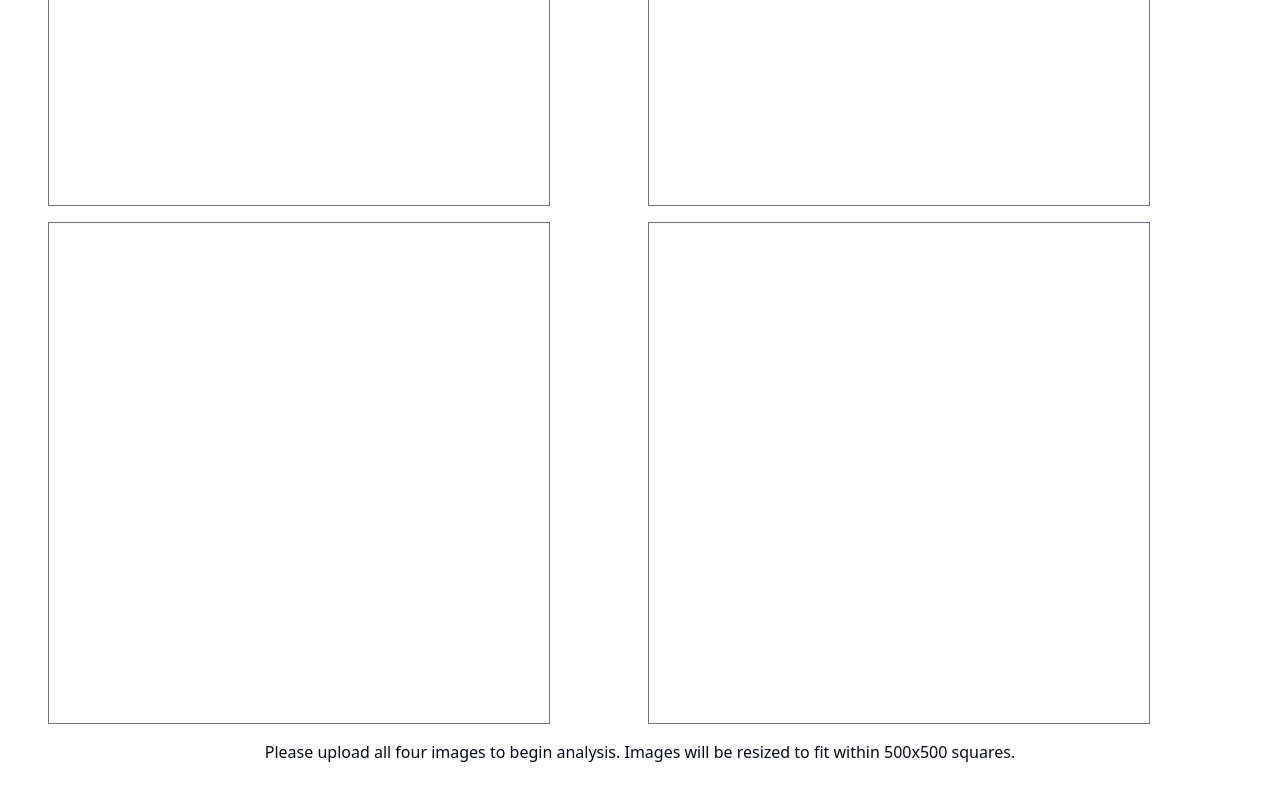
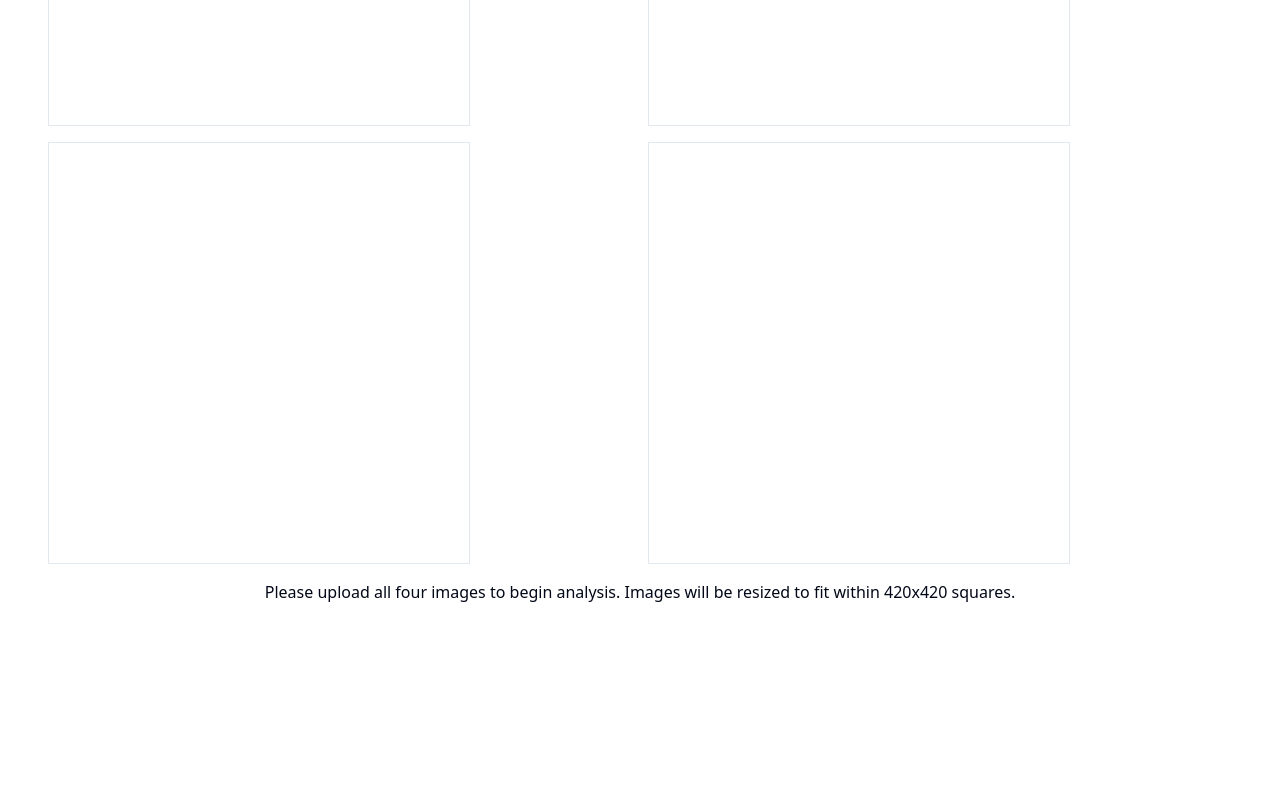
Before and after one commit to darien-schettler/dinov2-dense-matching-visualization, a React (Vite) app: page / in a window 1280 px wide. Shown: the part 588-1388 px from the top of the page. After the commit the page ends 1240 px from the top, so only its background shows below. Built offline with nearby package versions, Linux system fonts and the light colour scheme.

Commit message:
Update ArtifactCode.jsx

```diff
--- a/src/ArtifactCode.jsx
+++ b/src/ArtifactCode.jsx
@@ -14,7 +14,7 @@ const ImageRGBAnalyzer = () => {
   const resizeImage = (img) => {
     const canvas = document.createElement('canvas');
     const ctx = canvas.getContext('2d');
-    const MAX_SIZE = 500;
+    const MAX_SIZE = 420;
     let width = img.width;
     let height = img.height;
 
@@ -203,13 +203,13 @@ const ImageRGBAnalyzer = () => {
               ref={canvasRefs[index]}
               onMouseMove={handleMouseMove(index)}
               onMouseLeave={handleMouseLeave}
-              className="border border-gray-500"
-              width="500"
-              height="500"
+              className="border border-gray-420"
+              width="420"
+              height="420"
             />
             {images[index] && activeCanvas === index && (
               <div
-                className="absolute bg-white border border-gray-500 p-2 rounded shadow-md"
+                className="absolute bg-white border border-gray-420 p-2 rounded shadow-md"
                 style={{ left: position.x + 10, top: position.y + 10 }}
               >
                 RGB: ({rgb.r}, {rgb.g}, {rgb.b})
@@ -220,7 +220,7 @@ const ImageRGBAnalyzer = () => {
       </div>
       {images.some(img => !img) && (
         <p className="mt-4">
-          Please upload all four images to begin analysis. Images will be resized to fit within 500x500 squares.
+          Please upload all four images to begin analysis. Images will be resized to fit within 420x420 squares.
         </p>
       )}
       {images.every(img => img) && (
```
